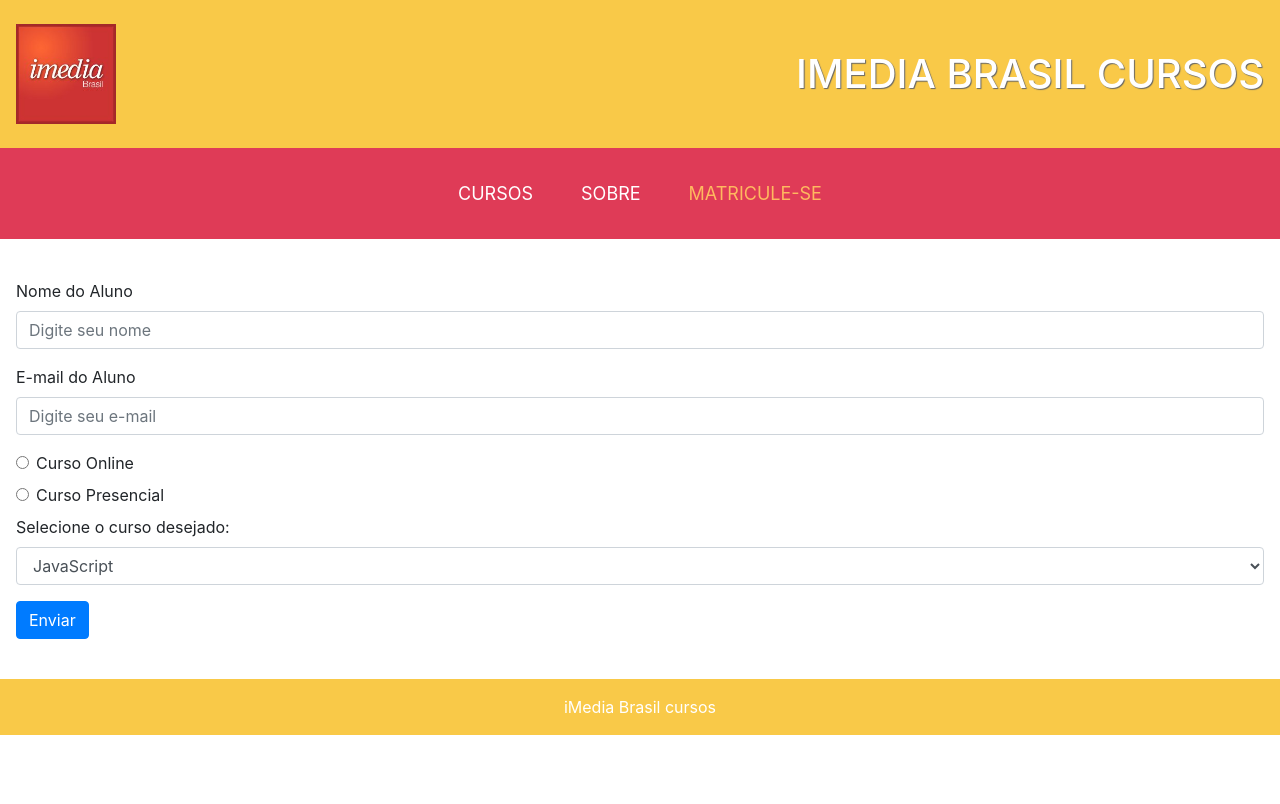
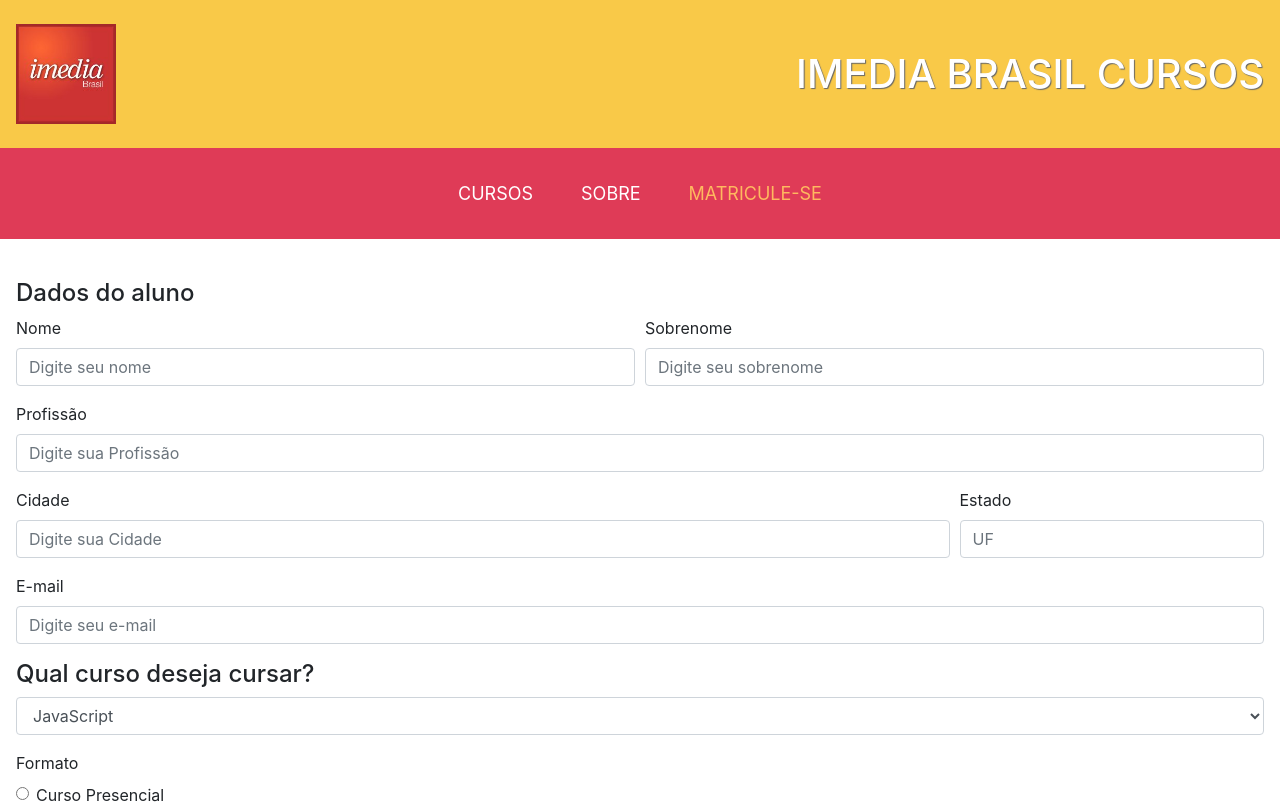
Before and after one commit to fellyph/angular-forms-curso, an Angular app: page /inscricao in a window 1280 px wide. Shown: the top 804 px of the page. Built offline with nearby package versions, Linux system fonts and the light colour scheme.

Commit message:
adding new data

```diff
--- a/src/app/inscricao/inscricao.component.html
+++ b/src/app/inscricao/inscricao.component.html
@@ -1,31 +1,62 @@
 <form class="form-inscricao">
+  <h4>Dados do aluno</h4>
+  <div class="form-row">
+    <div class="form-group col-6">
+      <label for="nome">Nome</label>
+      <input type="text" class="form-control" id="inputNome" placeholder="Digite seu nome" />
+    </div>
+
+    <div class="form-group col-6">
+      <label for="sobrenome">Sobrenome</label>
+      <input type="text" class="form-control" id="inputNome" placeholder="Digite seu sobrenome" />
+    </div>
+  </div>
+
   <div class="form-group">
-    <label for="inputNome">Nome do Aluno</label>
-    <input type="text" class="form-control" id="inputNome" placeholder="Digite seu nome" />
+    <label for="profissao">Profissão</label>
+    <input type="text" class="form-control" id="inputNome" placeholder="Digite sua Profissão" />
   </div>
+
+  <div class="form-row">
+    <div class="form-group col-9">
+      <label for="cidade">Cidade</label>
+      <input type="text" class="form-control" id="inputNome" placeholder="Digite sua Cidade" />
+    </div>
+    <div class="form-group col-3">
+        <label for="estado">Estado</label>
+        <input type="text" class="form-control" id="inputNome" placeholder="UF" />
+      </div>
+  </div>
+
   <div class="form-group">
-    <label for="inputEmail">E-mail do Aluno</label>
+    <label for="email">E-mail</label>
     <input type="email" class="form-control" id="inputEmail" placeholder="Digite seu e-mail" />
   </div>
-  <div class="form-check">
-      <input type="radio" class="form-check-input" name="tipCurso" id="cursoOnline" />
-      <label for="cursoOnline">
-        Curso Online
-      </label>
-  </div>
-  <div class="form-check">
-      <input type="radio" class="form-check-input" name="tipCurso" id="cursoPresencial" />
-      <label for="cursoPresencial">
-        Curso Presencial
-      </label>
-  </div>
+
+  <h4>Qual curso deseja cursar?</h4>
   <div class="form-group">
-    <label>Selecione o curso desejado:</label>
     <select class="form-control">
       <option>JavaScript</option>
       <option>TypeScript</option>
       <option>Angular 6</option>
     </select>
   </div>
+
+  <div class="form-group">
+      <label>Formato</label>
+      <div class="form-check">
+        <input type="radio" class="form-check-input" name="tipCurso" id="cursoPresencial" />
+        <label for="cursoPresencial">
+          Curso Presencial
+        </label>
+      </div>
+      <div class="form-check">
+        <input type="radio" class="form-check-input" name="tipCurso" id="cursoOnline" />
+        <label for="cursoOnline">
+          Curso Online
+        </label>
+      </div>
+  </div>
+
   <button type="submit" class="btn btn-primary">Enviar</button>
 </form>
```
